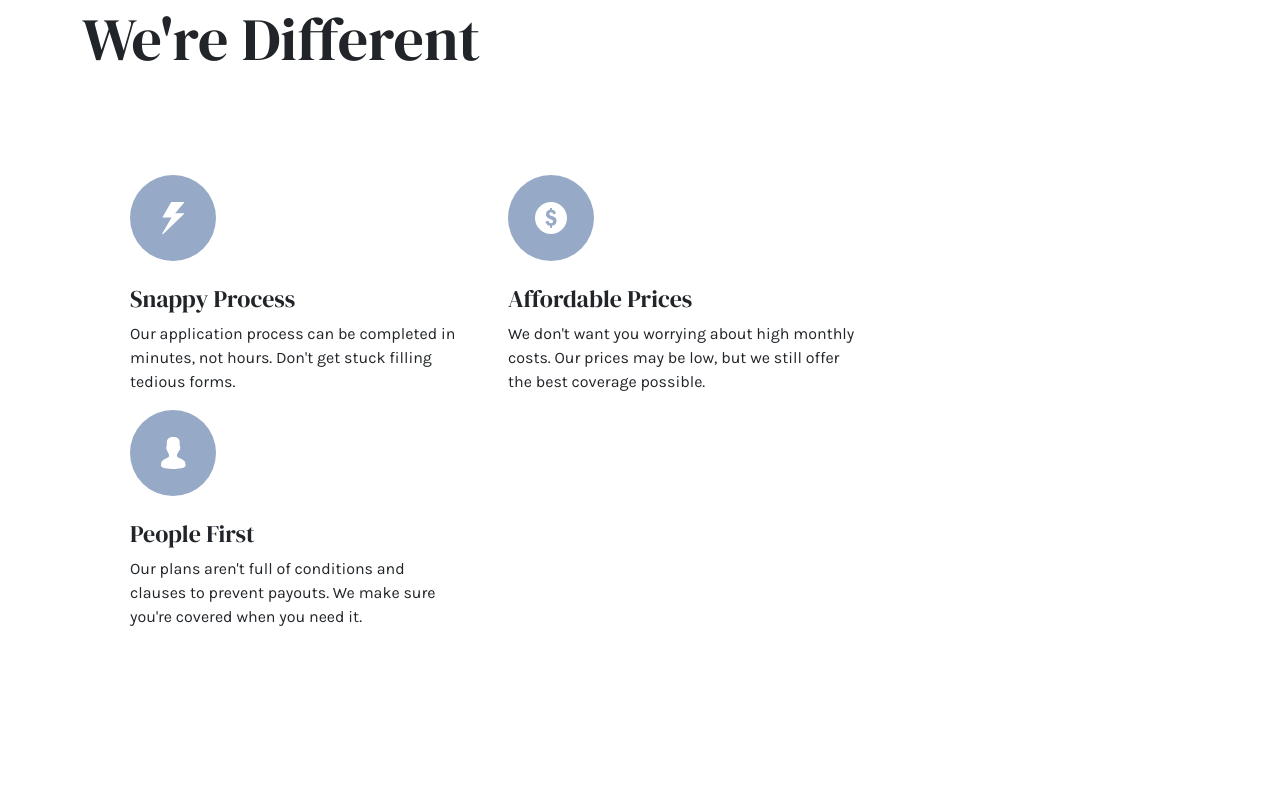
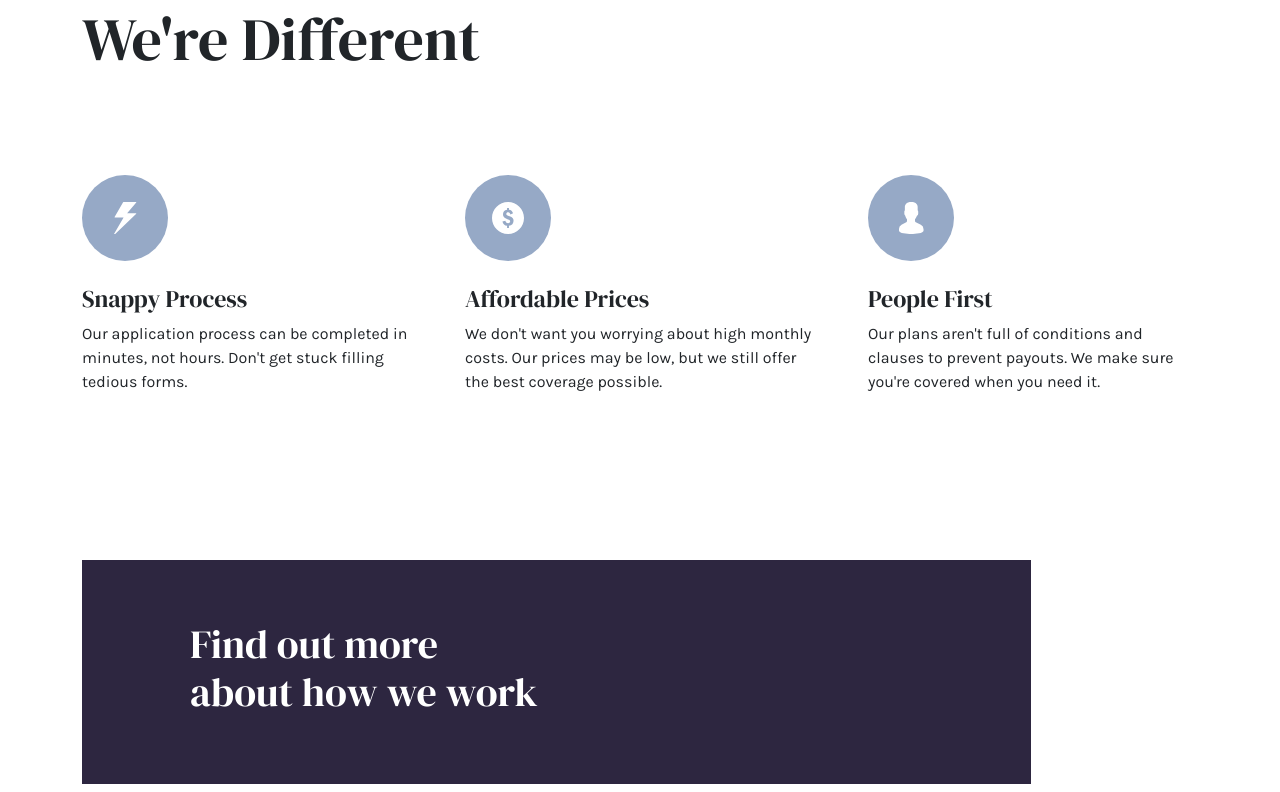
Before and after one commit to adrvnc/insure-landing-page, a plain HTML site: page index.html in a window 1280 px wide. Shown: the part 1023-1815 px from the top of the page. Drawn offline with nearby package versions, Linux system fonts and the light colour scheme.

Commit message:
enabled flex behaviors

```diff
--- a/index.html
+++ b/index.html
@@ -55,18 +55,18 @@
 	<div class="container">
 		<section style="margin-top: 150px;">
 			<h1 class="text-center text-lg-start" style="font-size: 60px;">We're Different</h1>
-			<div class="d-flex flex-wrap justify-content-center justify-content-lg-start" style="margin-top: 100px;">
-				<div class="snappy-process ms-5">
+			<div class="d-flex flex-wrap justify-content-center justify-content-lg-between" style="margin-top: 100px;">
+				<div class="snappy-process text-center text-lg-start">
 					<img class="img-fluid" src="images/icon-snappy-process.svg">
 					<h4 class="mt-4">Snappy Process</h4>
 					<p class="mt-2" style="max-width: 330px;">Our application process can be completed in minutes, not hours. Don't get stuck filling tedious forms.</p>
 				</div>
-				<div class="affordable-prices ms-5">
+				<div class="affordable-prices text-center text-lg-start">
 					<img class="img-fluid" src="images/icon-affordable-prices.svg">
 					<h4 class="mt-4">Affordable Prices</h4>
 					<p class="mt-2" style="max-width: 350px;">We don't want you worrying about high monthly costs. Our prices may be low, but we still offer the best coverage possible.</p>
 				</div>
-				<div class="people-first ms-5">
+				<div class="people-first text-center text-lg-start">
 					<img class="img-fluid" src="images/icon-people-first.svg">
 					<h4 class="mt-4">People First</h4>
 					<p class="mt-2" style="max-width: 330px;">Our plans aren't full of conditions and clauses to prevent payouts. We make sure you're covered when you need it.</p>
@@ -76,7 +76,7 @@
 	</div>
 
 	<div class="container">
-		<section class="bg-violet ms-5" style="margin-top: 150px; width: 85%; padding: 60px;">
+		<section class="bg-violet" style="margin-top: 150px; width: 85%; padding: 60px;">
 			<h1 class="ms-5 text-white" style="max-width: 350px;">Find out more about how we work</h1>
 		</section>
 	</div>
```
